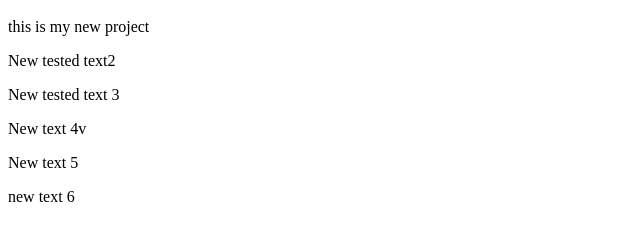
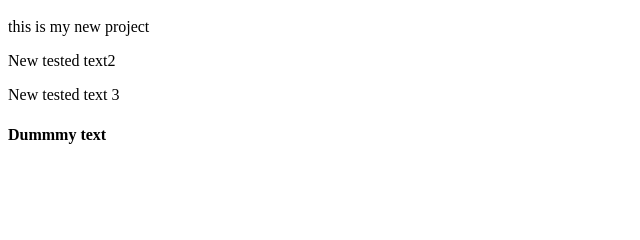
Before and after one commit to bhavi-khairnar317/Frontend_Code, a plain HTML site: page index.html in a window 1280 px wide. Shown: the part 48-288 px from the top of the page, without its empty margins (0-640 px from the left). Drawn offline with Linux system fonts and the light colour scheme.

Commit message:
dummy text

```diff
--- a/index.html
+++ b/index.html
@@ -4,8 +4,6 @@
         <p>this is my new project</p>
         <p>New tested text2</p>
         <p>New tested text 3 </p>
-        <p>New text 4v</p>
-        <p>New text 5</p>
-        <p>new text 6</p>
+        <h4>Dummmy text</h4>
     </body>
 </html>
```
